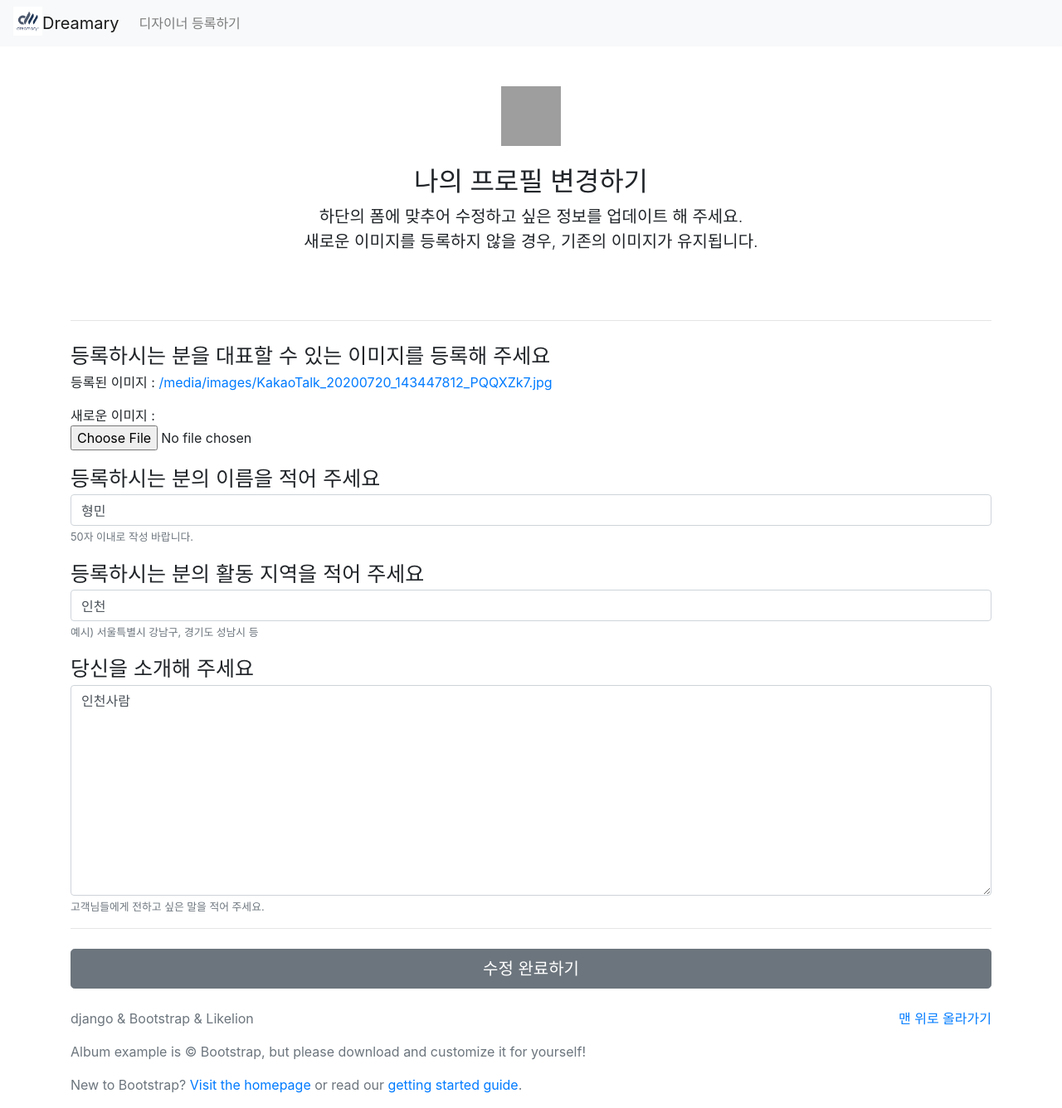
After one commit to thalals/Django_study, a Django app: template dreamary/dreamarytest/dreamaryapp/templates/update.html in a window 1280 px wide. The commit adds this page. Shown: the whole page at 83% size. Run offline with Django 3.2, Linux system fonts and the light colour scheme; the template is opened without the code that fills it: values that come from a table or form of the project are taken from there, others are empty; data comes from the database, SQL or seed files in the repository; both versions use the stored data as it was after the commit; some libraries are stand-ins or nearby versions; grey boxes are pictures that could not be loaded.

Commit message:
CRUD_update

```diff
--- a/dreamary/dreamarytest/dreamaryapp/templates/detail.html
+++ b/dreamary/dreamarytest/dreamaryapp/templates/detail.html
@@ -71,11 +71,11 @@
     <div class='designer' class='row featurette'>
         <div class='col-md-6'>
             <h2 class="featurette-heading">{{ designer.name }}<span id="namedeco" class="text-muted">헤어 디자이너</span></h2>
-            <h5 class="featurette-heading">"{{ designer.name }}" 에서 활동 중입니다.</h5>
+            <h5 class="featurette-heading">"{{ designer.address }}" 에서 활동 중입니다.</h5>
             <p class="lead">{{ designer.description }}</p>
             <div class="d-flex justify-content-between align-items-center">
                 <div class="bin-group">
-
+                    <a href="{% url 'update' designer.id %}" class="btn btn-sm btn-outline-secondary">정보 수정</a>
                     <!--delete-->
                     <a href="{% url 'delete' designer.id %}" class="bin btn-sm btn-outline-danger">정보 삭제</a>
                 </div>
--- /dev/null
+++ b/dreamary/dreamarytest/dreamaryapp/templates/update.html
@@ -0,0 +1,47 @@
+{% extends 'base.html' %}
+{% load static %}
+
+{% block title %}프로필 수정하기{% endblock %}
+{% block link %}{% static 'css/update.css' %}{% endblock %}
+
+{% block content %}
+<div class="container">
+    <div class="py-5 text-center">
+        <img class="d-block mx-auto mb-4" src="{% static 'images/Dreamary_Logo.png' %}" alt="" width="72" height="72">
+        <h2>나의 프로필 변경하기</h2>
+        <p class="lead">하단의 폼에 맞추어 수정하고 싶은 정보를 업데이트 해 주세요.<br>새로운 이미지를 등록하지 않을 경우, 기존의 이미지가 유지됩니다.</p>
+    </div>
+    <div class="order-md-1">
+        <hr class="mb-4">
+        <form action="{% url 'update' designer.id %}" method="POST" enctype="multipart/form-data">
+            {% csrf_token %}
+            <div class="mb-3">
+                <label for="inputFile">등록하시는 분을 대표할 수 있는 이미지를 등록해 주세요</label>
+                <div>{% if designer.image %}<p>등록된 이미지 : <a href="{{ designer.image.url }}">{{ designer.image.url }}</a>
+                    </p>{% endif %}</div>
+                <p>새로운 이미지 : <input type="file" class="form-control-file" id="inputFile" name="image"></p>
+            </div>
+
+            <div class="mb-3">
+                <label for="inputName">등록하시는 분의 이름을 적어 주세요</label>
+                <input type="text" class="form-control" id="inputName" name="name" value="{{ designer.name }}" required>
+                <small id="Name" class="form-text text-muted">50자 이내로 작성 바랍니다.</small>
+            </div>
+
+            <div class="mb-3">
+                <label for="inputAddress">등록하시는 분의 활동 지역을 적어 주세요</label>
+                <input type="text" class="form-control" id="inputAddress" name="address" value="{{ designer.address }}" required>
+                <small id="Name" class="form-text text-muted">예시) 서울특별시 강남구, 경기도 성남시 등</small>
+            </div>
+    </div>
+
+    <div class="mb-3">
+        <label for="inputDescription">당신을 소개해 주세요 </label>
+        <textarea class="form-control" id="inputDescription" name="description" cols="40" rows="10" required>{{ designer.description }}</textarea>
+        <small id="Name" class="form-text text-muted">고객님들에게 전하고 싶은 말을 적어 주세요.</small>
+    </div>
+    <hr class="mb-4">
+    <button class="btn btn-secondary btn-lg btn-block" type="submit">수정 완료하기</button>
+    </form>
+</div>
+{% endblock %}
--- a/dreamary/dreamarytest/dreamaryapp/urls.py
+++ b/dreamary/dreamarytest/dreamaryapp/urls.py
@@ -8,4 +8,5 @@ urlpatterns =[
     path('new/', views.new, name ="new"),
     path('create/', views.create, name = 'create'),
     path('delete/<int:designer_id>', views.delete, name='delete'),
+    path('update/<int:designer_id>', views.update, name='update'),
 ]
```
Also changed, not shown: dreamary/dreamarytest/dreamaryapp/views.py (+18 -0 lines), dreamary/dreamarytest/db.sqlite3, dreamary/dreamarytest/media/images/KakaoTalk_20200719_025840987.jpg (added).
